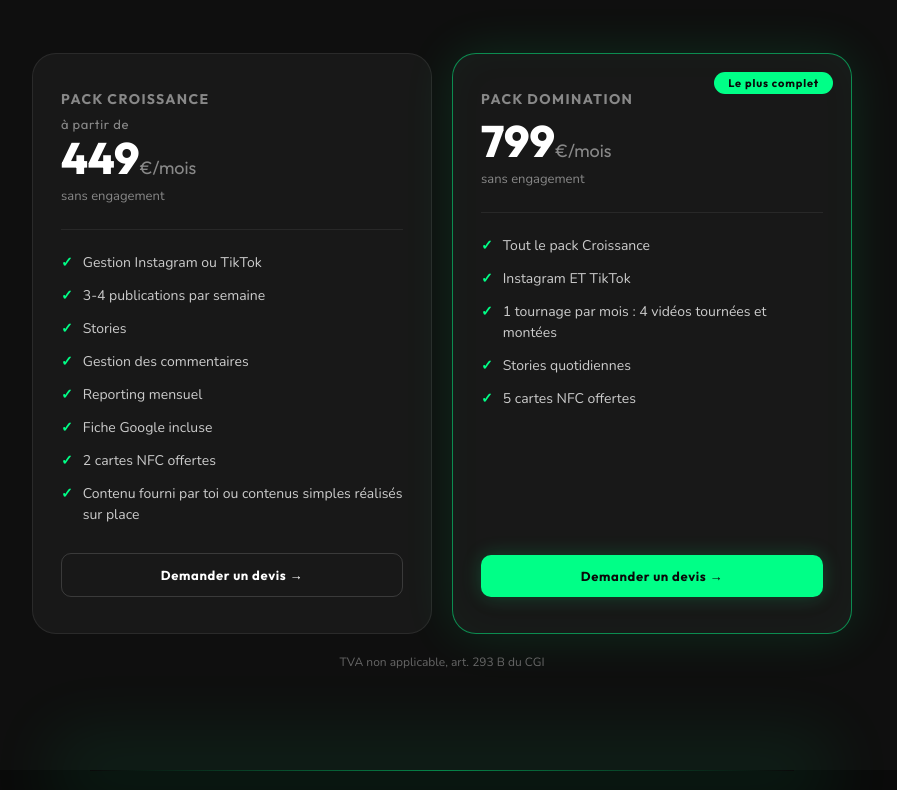
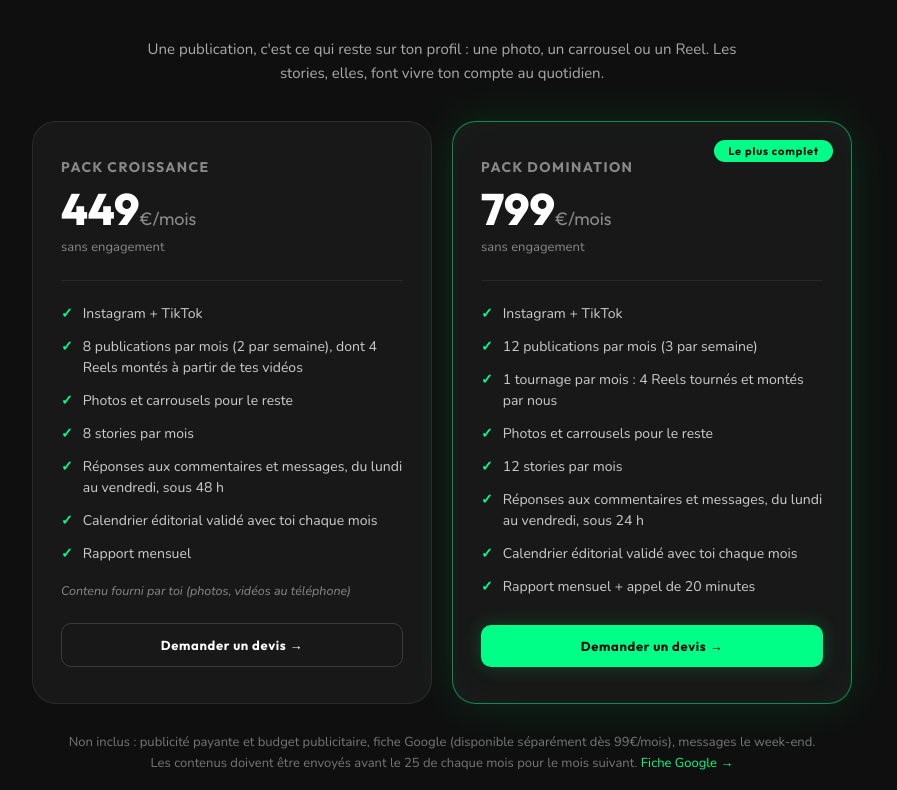
Before and after one commit to calebmb707/fidelys, a plain HTML site: page reseaux-sociaux-video.html in a window 1280 px wide. Shown: the part 2028-2818 px from the top of the page, without its empty margins (198-1095 px from the left). Drawn offline with Linux system fonts and the light colour scheme.

Commit message:
Packs réseaux sociaux : contenu détaillé des offres
Co-Authored-By: Claude Opus 5.5 <noreply@anthropic.com>

```diff
--- a/reseaux-sociaux-video.html
+++ b/reseaux-sociaux-video.html
@@ -135,23 +135,24 @@
       <h2 class="section-title">Gestion des <span class="accent">réseaux sociaux</span></h2>
       <p class="section-sub">On s'occupe de tes comptes chaque mois : publications, stories, commentaires et suivi des résultats.</p>
     </div>
+    <p class="packs-intro fade-up">Une publication, c'est ce qui reste sur ton profil : une photo, un carrousel ou un Reel. Les stories, elles, font vivre ton compte au quotidien.</p>
     <div class="offres-grid cols-2">
       <div class="offre-card fade-up">
 
         <div class="offre-name">Pack Croissance</div>
-        <div class="offre-price"><span class="from">à partir de</span>449<small>€/mois</small></div>
+        <div class="offre-price">449<small>€/mois</small></div>
         <div class="offre-period">sans engagement</div>
         <div class="offre-divider"></div>
         <ul class="offre-features">
-          <li>Gestion Instagram ou TikTok</li>
-          <li>3-4 publications par semaine</li>
-          <li>Stories</li>
-          <li>Gestion des commentaires</li>
-          <li>Reporting mensuel</li>
-          <li>Fiche Google incluse</li>
-          <li>2 cartes NFC offertes</li>
-          <li>Contenu fourni par toi ou contenus simples réalisés sur place</li>
+          <li>Instagram + TikTok</li>
+          <li>8 publications par mois (2 par semaine), dont 4 Reels montés à partir de tes vidéos</li>
+          <li>Photos et carrousels pour le reste</li>
+          <li>8 stories par mois</li>
+          <li>Réponses aux commentaires et messages, du lundi au vendredi, sous 48&nbsp;h</li>
+          <li>Calendrier éditorial validé avec toi chaque mois</li>
+          <li>Rapport mensuel</li>
         </ul>
+        <p class="offre-mention">Contenu fourni par toi (photos, vidéos au téléphone)</p>
         <a href="contact.html?service=reseaux-sociaux-video" class="offre-btn offre-btn-secondary">Demander un devis →</a>
       </div>
       <div class="offre-card featured fade-up">
@@ -161,15 +162,19 @@
         <div class="offre-period">sans engagement</div>
         <div class="offre-divider"></div>
         <ul class="offre-features">
-          <li>Tout le pack Croissance</li>
-          <li>Instagram ET TikTok</li>
-          <li>1 tournage par mois : 4 vidéos tournées et montées</li>
-          <li>Stories quotidiennes</li>
-          <li>5 cartes NFC offertes</li>
+          <li>Instagram + TikTok</li>
+          <li>12 publications par mois (3 par semaine)</li>
+          <li>1 tournage par mois : 4 Reels tournés et montés par nous</li>
+          <li>Photos et carrousels pour le reste</li>
+          <li>12 stories par mois</li>
+          <li>Réponses aux commentaires et messages, du lundi au vendredi, sous 24&nbsp;h</li>
+          <li>Calendrier éditorial validé avec toi chaque mois</li>
+          <li>Rapport mensuel + appel de 20 minutes</li>
         </ul>
         <a href="contact.html?service=reseaux-sociaux-video" class="offre-btn offre-btn-primary">Demander un devis →</a>
       </div>
     </div>
+    <p class="packs-non-inclus">Non inclus : publicité payante et budget publicitaire, fiche Google (disponible séparément dès 99€/mois), messages le week-end. Les contenus doivent être envoyés avant le 25 de chaque mois pour le mois suivant. <a href="fiche-google.html">Fiche Google →</a></p>
     <p class="price-note">TVA non applicable, art. 293 B du CGI</p>
   </div>
 </section>
@@ -348,7 +353,7 @@
       </details>
       <details class="fade-up">
         <summary>Quelle différence entre un pack vidéo et le pack Domination ?</summary>
-        <div class="faq-answer">Un pack vidéo est une prestation ponctuelle : on crée les vidéos, tu les publies ou tu nous confies la publication. Le pack Domination est un abonnement mensuel : 4 vidéos tournées et montées chaque mois, plus la gestion complète d'Instagram et TikTok, les stories quotidiennes et ta fiche Google.</div>
+        <div class="faq-answer">Un pack vidéo est une prestation ponctuelle : on crée les vidéos, tu les publies ou tu nous confies la publication. Le pack Domination est un abonnement mensuel : 1 tournage par mois avec 4 Reels tournés et montés, plus la gestion d'Instagram et TikTok (12 publications et 12 stories par mois).</div>
       </details>
     </div>
   </div>
--- a/style.css
+++ b/style.css
@@ -949,6 +949,35 @@ section:not(#hero):not(.page-hero)::before {
 }
 
 .offre-wide .offre-features { margin-bottom: 0; }
+
+/* Packs réseaux : intro, mention de carte, non inclus */
+.packs-intro {
+  max-width: 640px;
+  margin: -16px auto 36px;
+  text-align: center;
+  font-size: 15px;
+  line-height: 1.6;
+  color: #aaa;
+}
+
+.offre-mention {
+  margin: -12px 0 24px;
+  font-size: 12.5px;
+  font-style: italic;
+  color: #888;
+}
+
+.packs-non-inclus {
+  max-width: 760px;
+  margin: 28px auto 0;
+  text-align: center;
+  font-size: 13px;
+  line-height: 1.6;
+  color: #777;
+}
+
+.packs-non-inclus a { color: var(--green); text-decoration: none; white-space: nowrap; }
+.packs-non-inclus a:hover { text-decoration: underline; }
 
 .price-note {
   text-align: center;
```
